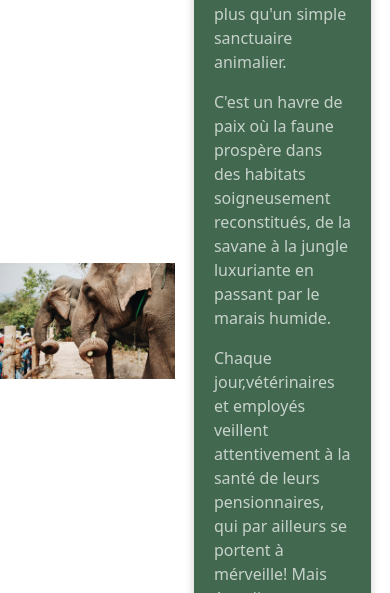
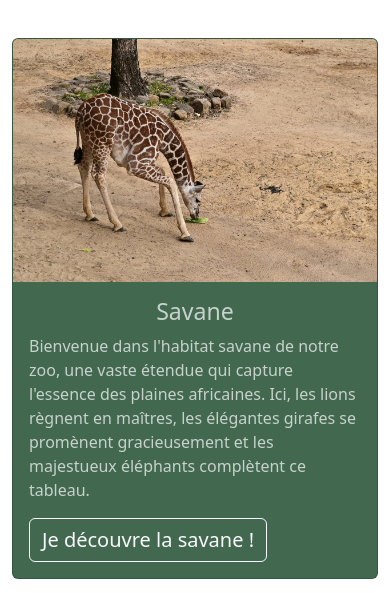
Before and after one commit to ThomasBerbigier/ECF-ZOO-ARCADIA, a PHP site: page / in a window 390 px wide. Shown: the part 888-1481 px from the top of the page. Run offline with PHP 8.4, Linux system fonts and the light colour scheme.

Commit message:
Ajout du fichier reset.css, ajout section cards

```diff
--- a/css/style.css
+++ b/css/style.css
@@ -1,3 +1,21 @@
+/* image de fond */
+.background {
+    position: fixed;
+    top: 0;
+    left: 0;
+    width: 100%;
+    height: 100%;
+    z-index: -1; /* Mettre en arrière-plan */
+}
+/* Style pour l'image de fond "blobs" */
+.blob-image {
+    top: 0;
+    left: 0;
+    width: 100%;
+    height: 100%;
+    opacity: 1;
+    filter: brightness(0.5)
+}
 /* header */
 header {
     position: relative;
@@ -50,7 +68,7 @@
 }
 
 /* formulaire espace professionnel */
-.container {
+.container-form {
     max-width: 400px;
     margin: 0 auto;
     padding: 20px;
@@ -58,7 +76,7 @@
     border-radius: 5px;
     background-color: #f9f9f9;
 }
-.container h2 {
+.container-form h2 {
     text-align: center;
 }
 .form-group {
@@ -90,7 +108,7 @@
 
 /* bandeau separation header/main */
 .bandeau {
-    background-color: #000000; /* Couleur de fond du bandeau */
+    background-color: rgba(0, 0, 0, 0.6); /* Couleur de fond du bandeau */
     color: white;              /* Couleur du texte */
     padding: 20px;             /* Espacement interne */
     text-align: center;        /* Centrer le texte */
@@ -120,16 +138,21 @@
 }
 .photo img {
     width: 100%; /* Réduit la largeur de la photo à 50% de la largeur de son conteneur */
-    margin-bottom: 20px; /* Ajoute un espace en bas de la photo */
+    margin-bottom: 4%; /* Ajoute un espace en bas de la photo */
+    margin-top: 2%;
+    margin-left: 2%;
+    border-radius: 5px;
 }
 .description {
     display: flex;
     justify-content: center;
     align-items: center;
-    padding: 20px;
     transform: translateX(100%);
     box-sizing: border-box;
     width: 50%; /* Définit la largeur de la description à 50% de la largeur de son conteneur */
+    margin-left: 2%;
+    margin-bottom: 2%;
+    margin-top: 2%;
 }
 .show {
     opacity: 1;
@@ -146,7 +169,23 @@
 .article h3 {
     margin-bottom: 40px;
 }
-
+/* cards habitats/animaux */
+.card-savane {
+    background-color: rgb(67, 104, 80);
+}
+.card-marais {
+    background-image: linear-gradient(to right, #436850, #365b46, #2a4f3d, #1e4333, #12372a);
+}
+.card-jungle {
+    background-color: rgb(18, 55, 42);
+}
+.container-card {
+    display: flex;
+    justify-content: center;
+}
+.card-text, .card-title {
+    color: rgb(255, 255, 255, 0.7);
+}
 /* media queries mobile */
 @media only screen and (max-width: 600px) {
     .navbar-collapse {
@@ -169,4 +208,10 @@
         font-size: 2.5rem;
         font-weight: bold;
     }
+    .article {
+        -webkit-line-clamp: 10;
+        display: -webkit-box;
+        -webkit-box-orient: vertical;
+        overflow: hidden;
+    }
 }
--- a/index.html
+++ b/index.html
@@ -4,10 +4,15 @@
     <meta charset="UTF-8">
     <meta name="viewport" content="width=device-width, initial-scale=1.0">
     <title>Zoo Arcadia</title>
+    <link rel="stylesheet" type="texte/css" media="screen" href="css/reset.css">
     <link href="css/bootstrap.min.css" rel="stylesheet">
     <link href="css/style.css" rel="stylesheet">
 </head>
 <body>
+    <!-- Image de fond -->
+    <div class="background">
+        <img class="blob-image" src="assets/background-blob/background-blob.png" alt="Background Blobs">
+    </div>
     <!-- Début Header -->
     <header>
         <!-- image de présentation -->
@@ -47,6 +52,7 @@
                     </div>
                     <div class="offcanvas-body">
                         <div class="container">
+                            <div class=" container-form">
                             <h2 class="mb-5">Connexion</h2>
                             <form action="login.php" method="POST">
                             <div class="form-group">
@@ -62,29 +68,72 @@
                             </div>
                             </form>
                         </div>
+                        </div>
                     </div>
                 </div>
             </section>
             <!-- Fin Offcanvas -->
             </div>
-
+            <!-- Fin Header -->
     </header>
     <main>
+        <!-- Bandeau de séparation entre header et main -->
         <div class="bandeau">
             <h3>Venez découvrir un lieu aux valeurs écologiques et humaines</h3>
         </div>
+        <!-- Début présentation du zoo -->
         <div class="container-presentation">
             <div class="photo">
-            <img src="assets/main presentation.png" alt="Photo de deux éléphants devant un groupe de visiteurs">
+            <img src="assets/main/presentation/presentation.png" alt="Photo de deux éléphants devant un groupe de visiteurs">
             </div>
             <div class="description">
                 <article class="article">
                     <h3>Un zoo fort de 60 années d'expérience</h3>
                     <p>Niché au cœur de la majestueuse forêt de Brocéliande en Bretagne depuis 1960, le zoo Arcadia est bien plus qu'un simple sanctuaire animalier.</p>
                     <p>C'est un havre de paix où la faune prospère dans des habitats soigneusement reconstitués, de la savane à la jungle luxuriante en passant par le marais humide.</p>
-                    <p> Chaque jour,vétérinaires et employés veillent attentivement à la santé de leurs pensionnaires, qui par ailleurs se portent à mérveille! Mais Arcadia ne se contente pas de prendre soin de ses animaux. </p>
+                    <p>Vous retrouverez dans ces habitats bon nombre de petits et gros pensionnaires dont le bien-être est notre priorité.</p>
+                    <p> Chaque jour,vétérinaires et employés veillent attentivement à la santé de leurs petits protégés, qui par ailleurs se portent à mérveille! Vous pourrez d'ailleur (avec un peu de chance) aux nourissages quotidiens. Mais Arcadia ne se contente pas de prendre soin de ses animaux. </p>
                     <p>Fier de son engagement envers l'environnement, le zoo a réalisé l'exploit de devenir totalement indépendant sur le plan énergétique.</p>
+                    <p>C'est un engagement important pour l'avenir du zoo mais aussi de la panète.</p>
                 </article>
+            </div>
+        </div>
+        <!-- Fin présentation du zoo -->
+        <!-- Début cards habitats/animaux -->
+        <div class="container">
+            <div class="container-card mt-5">
+            <div class="row">
+                <div class="col-12 col-md-6 col-lg-4 mb-3">
+                    <div class="card h-100 card-savane" style="width: 100%;">
+                        <img src="assets/main/accueil-habitats/savane-girafe.png" class="card-img-top h-100" alt="Photo d'une girafe dans la savane">
+                        <div class="card-body">
+                            <h5 class="card-title text-center fs-3">Savane</h5>
+                            <p class="card-text">Bienvenue dans l'habitat savane de notre zoo, une vaste étendue qui capture l'essence des plaines africaines. Ici, les lions règnent en maîtres, les élégantes girafes se promènent gracieusement et les majestueux éléphants complètent ce tableau.</p>
+                            <a href="#" class="btn btn-outline-light fs-5">Je découvre la savane !</a>
+                        </div>
+                    </div>
+                </div>
+                <div class="col-12 col-md-6 col-lg-4 mb-3">
+                    <div class="card h-100 card-marais" style="width: 100%;">
+                        <img src="assets/main/accueil-habitats/marais-alligator.png" class="card-img-top h-100" alt="Photo d'un alligator dans l'eau">
+                        <div class="card-body">
+                            <h5 class="card-title text-center fs-3">Marais</h5>
+                            <p class="card-text">Bienvenue dans l'habitat marais de notre zoo, un écosystème fascinant où l'eau et la terre se rencontrent pour créer un refuge unique. Les imposants alligators, Les flamboyants flamants roses et les robustes buffles peuplent cet habitat.</p>
+                            <a href="#" class="btn btn-outline-light fs-5">Je découvre le marais !</a>
+                        </div>
+                    </div>
+                </div>
+                <div class="col-12 col-md-6 col-lg-4 mb-3">
+                    <div class="card h-100 card-jungle" style="width: 100%;">
+                        <img src="assets/main/accueil-habitats/jungle-koala.png" class="card-img-top h-100" alt="Photo d'un koala marchant sur une branche">
+                        <div class="card-body">
+                            <h5 class="card-title text-center fs-3">Jungle</h5>
+                            <p class="card-text">Bienvenue dans l'habitat jungle de notre zoo, une oasis luxuriante où la nature s'épanouit dans toute sa splendeur. Ici, vous pouvez admirer les majestueux gorilles, plus loin, les adorables koalas et enfin, les puissants tigres.</p>
+                            <a href="#" class="btn btn-outline-light justify-content-center fs-5">Je découvre la jungle !</a>
+                        </div>
+                    </div>
+                </div>
+            </div>
             </div>
         </div>
     </main>
```
Also changed, not shown: css/reset.css (added, +349 -0 lines), assets/main presentation.png (deleted), assets/main/accueil-habitats/jungle-koala.png (added), assets/main/accueil-habitats/savane-girafe.png (added), 3 other files.
